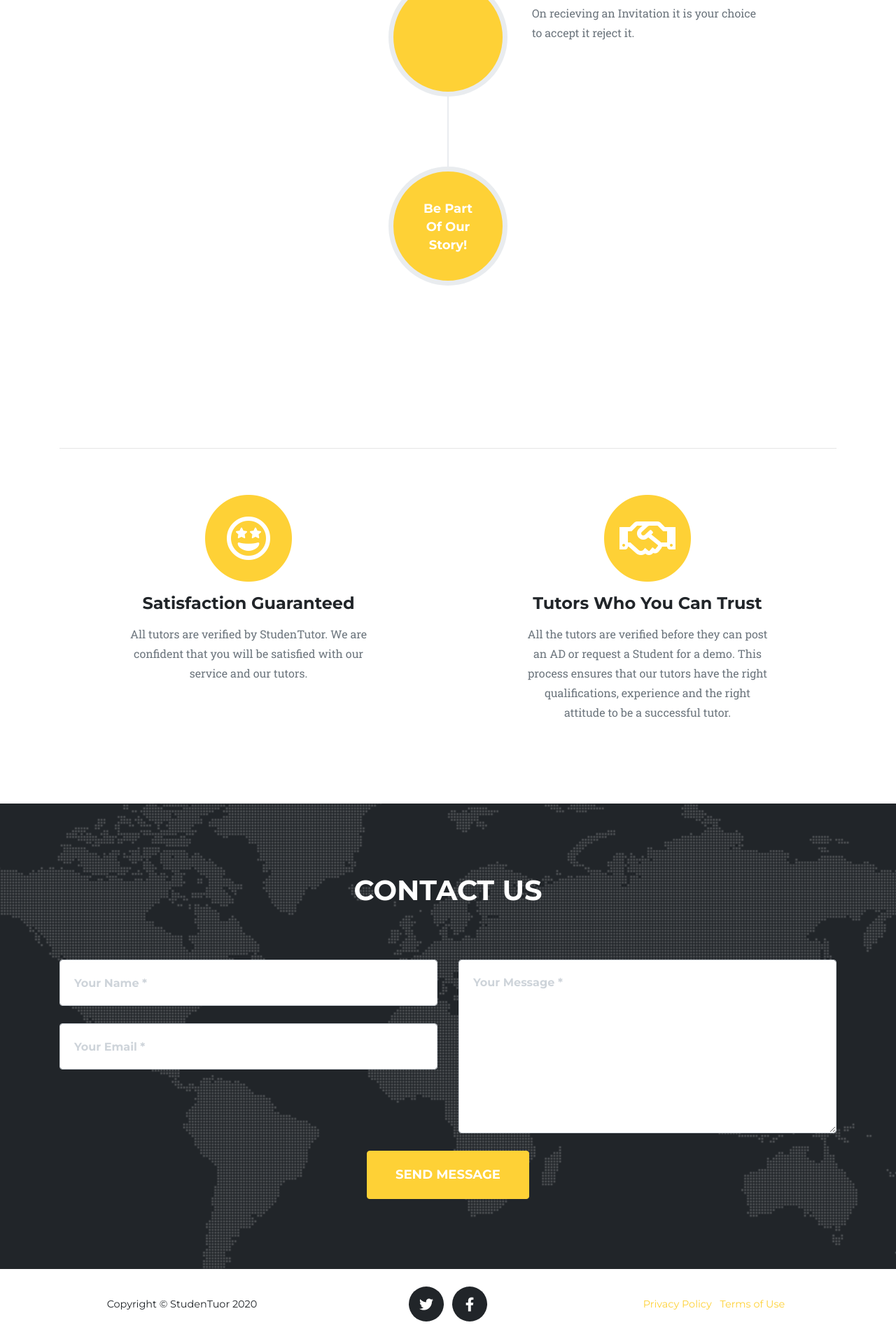
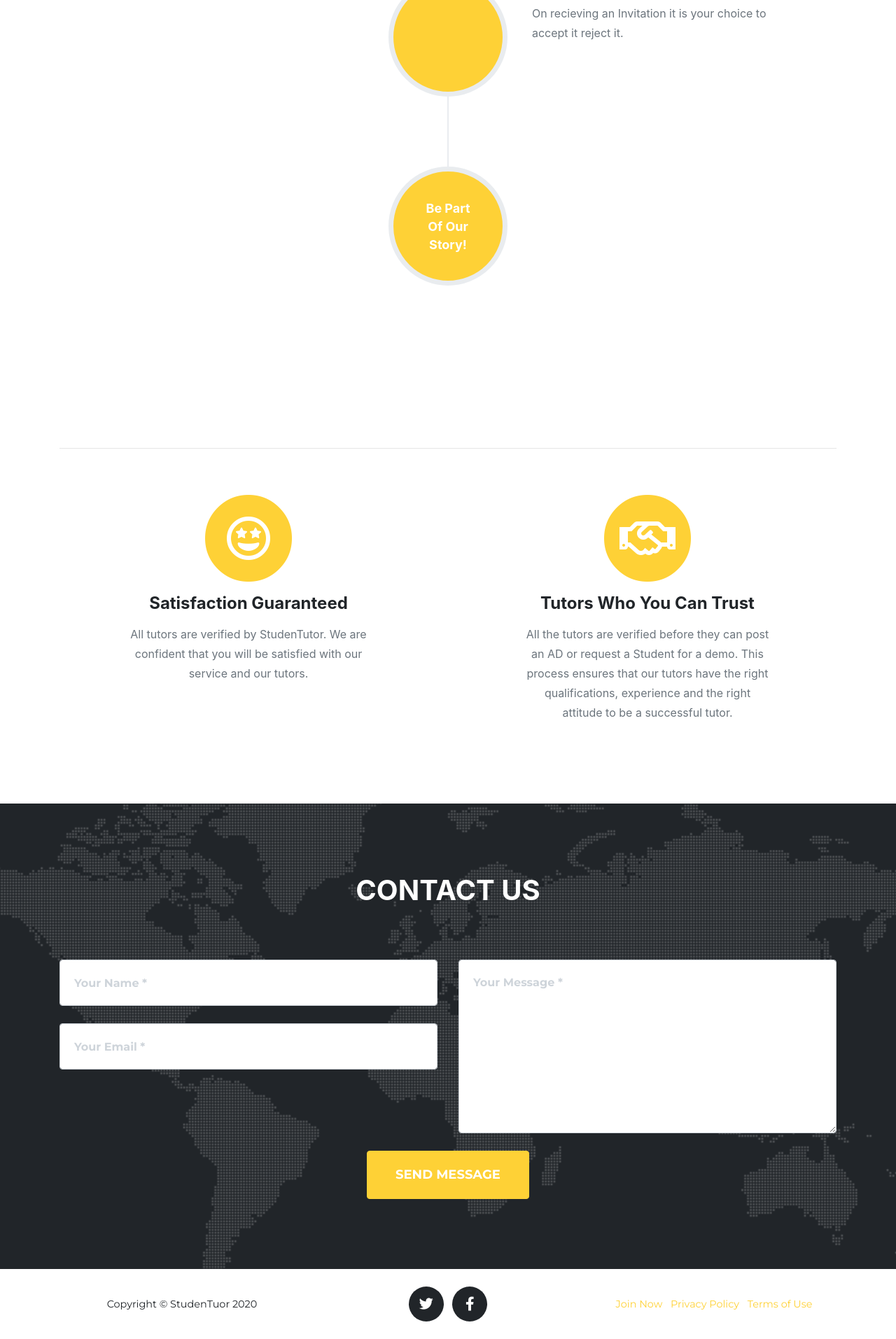
Before and after one commit to UsamaKashif/studentutor, a Django app: page / in a window 1280 px wide. Shown: the part 2200-4113 px from the top of the page at 70% size. Run offline with Django 3.2, Linux system fonts and the light colour scheme; data that the repository does not hold is empty; some libraries are stand-ins or nearby versions; some web fonts are replaced.

Commit message:
minor chnage

```diff
--- a/main/home/static/home/css/agency.css
+++ b/main/home/static/home/css/agency.css
@@ -6,7 +6,7 @@
 
 body {
   overflow-x: hidden;
-  font-family: 'Roboto Slab', -apple-system, BlinkMacSystemFont, 'Segoe UI', Roboto, 'Helvetica Neue', Arial, sans-serif, 'Apple Color Emoji', 'Segoe UI Emoji', 'Segoe UI Symbol', 'Noto Color Emoji';
+  /* font-family: 'Roboto Slab', -apple-system, BlinkMacSystemFont, 'Segoe UI', Roboto, 'Helvetica Neue', Arial, sans-serif, 'Apple Color Emoji', 'Segoe UI Emoji', 'Segoe UI Symbol', 'Noto Color Emoji'; */
 }
 
 p {
@@ -32,7 +32,7 @@ h4,
 h5,
 h6 {
   font-weight: 700;
-  font-family: 'Montserrat', -apple-system, BlinkMacSystemFont, 'Segoe UI', Roboto, 'Helvetica Neue', Arial, sans-serif, 'Apple Color Emoji', 'Segoe UI Emoji', 'Segoe UI Symbol', 'Noto Color Emoji';
+  /* font-family: 'Montserrat', -apple-system, BlinkMacSystemFont, 'Segoe UI', Roboto, 'Helvetica Neue', Arial, sans-serif, 'Apple Color Emoji', 'Segoe UI Emoji', 'Segoe UI Symbol', 'Noto Color Emoji'; */
 }
 
 .page-section {
--- a/main/home/templates/home/footer.html
+++ b/main/home/templates/home/footer.html
@@ -24,6 +24,9 @@
         <div class="col-md-4">
           <ul class="list-inline quicklinks">
             <li class="list-inline-item">
+              <a href="{% url 'register_as' %}" target="blank">Join Now</a>
+            </li>
+            <li class="list-inline-item">
               <a href="{% url 'privacy_policy' %}">Privacy Policy</a>
             </li>
             <li class="list-inline-item">
--- a/main/home/templates/home/index_page.html
+++ b/main/home/templates/home/index_page.html
@@ -24,7 +24,6 @@
       {% else %}
       <a class="btn btn-primary btn-xl text-uppercase js-scroll-trigger" href="{% url 'register_as' %}">Join Now</a>
       {% endif %}
-
     </div>
   </div>
 </header>
@@ -119,11 +118,13 @@
             </div>
           </li>
           <li class="timeline-inverted">
+          <a href="{% url 'register_as' %}" target="blank">
             <div class="timeline-image">
               <h4>Be Part
                 <br>Of Our
                 <br>Story!</h4>
             </div>
+          </a>
           </li>
         </ul>
       </div>
@@ -226,6 +227,9 @@
         <div class="col-md-4">
           <ul class="list-inline quicklinks">
             <li class="list-inline-item">
+              <a href="{% url 'register_as' %}" target="blank">Join Now</a>
+            </li>
+            <li class="list-inline-item">
               <a href="{% url 'privacy_policy' %}">Privacy Policy</a>
             </li>
             <li class="list-inline-item">
--- a/main/students/models.py
+++ b/main/students/models.py
@@ -5,6 +5,7 @@ from django.urls import reverse
 
 from PIL import Image
 # Create your models here.
+
 
 class Student(models.Model):
 
```
Also changed, not shown: main/media/50likes_2.png (added), main/media/available_3.png (added), main/media/available_4.png (added), main/students/views.py (line endings or trailing spaces).
